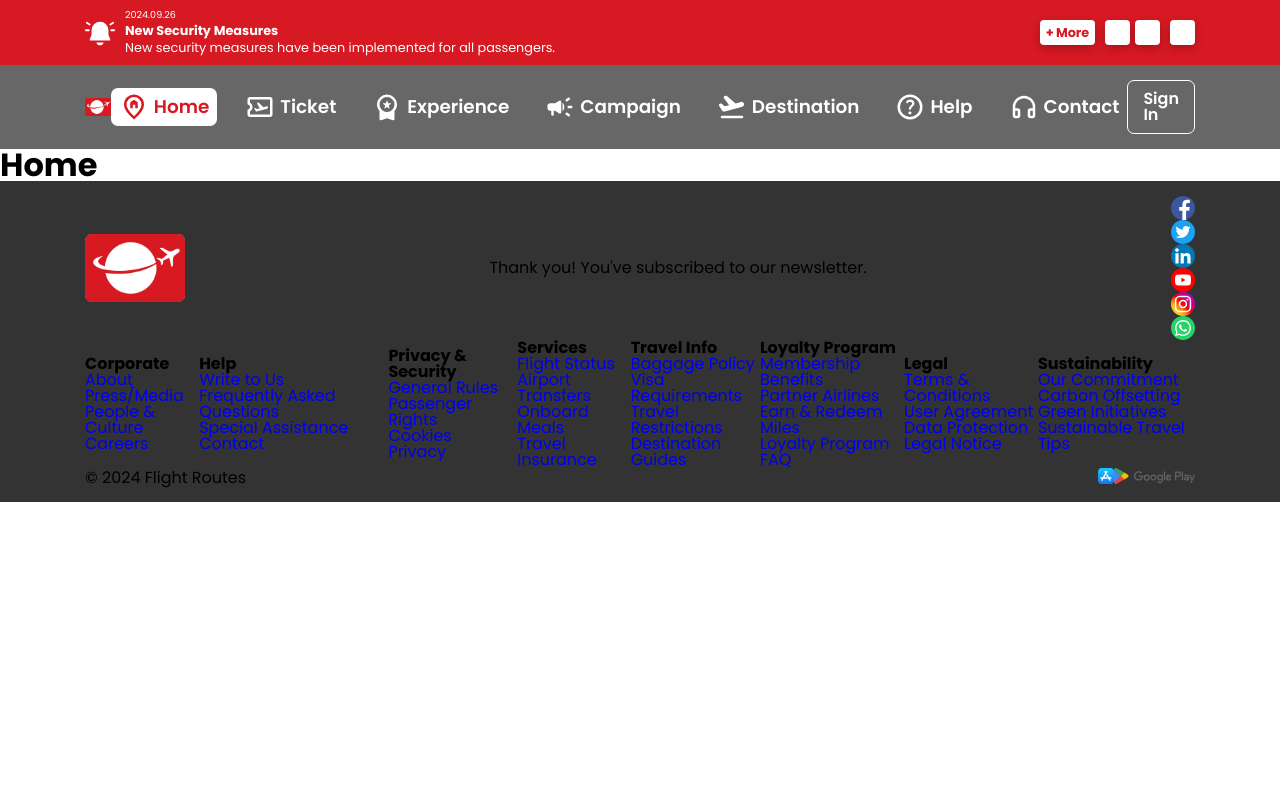
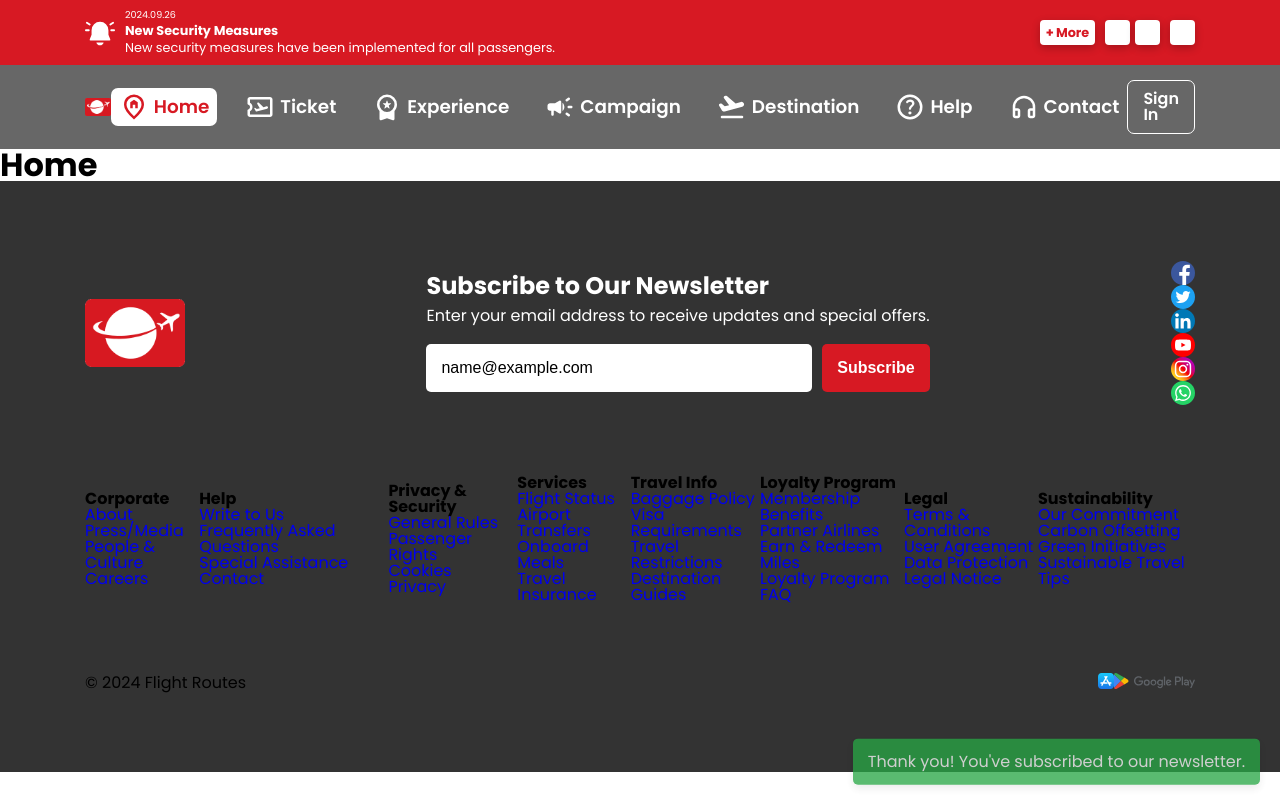
Before and after one commit to Gauravpatil1305/flightbooking, a Next.js app: page / in a window 1280 px wide. Both pictures are taken after typing "name@example.com" into the empty fields and a click on the button "Subscribe". Built offline with nearby package versions, Linux system fonts and the light colour scheme; some icons are missing.

Commit message:
Update
Updated for Newsletter components.

```diff
--- a/src/components/Footer/components/Newsletter/Newsletter.tsx
+++ b/src/components/Footer/components/Newsletter/Newsletter.tsx
@@ -1,56 +1,51 @@
 "use client";
 
 import React, { useState } from "react";
-import { Tooltip } from "react-tooltip";
-import "react-tooltip/dist/react-tooltip.css";
+import SuccessMessage from "./components/SuccessMessage";
+import ErrorMessage from "./components/ErrorMessage";
+
 const Newsletter: React.FC = () => {
   const [email, setEmail] = useState<string>("");
   const [isSubmitted, setIsSubmitted] = useState<boolean>(false);
-  const [tooltipContent, setTooltipContent] = useState<string>("");
+  const [error, setError] = useState<string>("");
 
   const handleSubmit = (e: React.FormEvent<HTMLFormElement>) => {
     e.preventDefault();
 
+    const emailRegex = /^[^\s@]+@[^\s@]+\.[^\s@]+$/;
+
     if (!email) {
-      setTooltipContent("Please enter your email address");
+      setError("Please enter your email address");
+    } else if (!emailRegex.test(email)) {
+      setError("Please enter a valid email address");
     } else {
       setIsSubmitted(true);
-      setEmail("");
-      setTooltipContent("Success!");
-      setTimeout(() => {
-        setTooltipContent("");
-      }, 2000);
+      setError("");
     }
   };
 
   return (
-    <div>
-      {isSubmitted ? (
-        <p>Thank you! You&apos;ve subscribed to our newsletter.</p>
-      ) : (
-        <>
-          <h3>Subscribe to Our Newsletter</h3>
-          <p>Enter your email address to receive updates and special offers.</p>
-          <form onSubmit={handleSubmit}>
+    <div className="footer-newsletter">
+      {isSubmitted && (
+        <SuccessMessage message="Thank you! You've subscribed to our newsletter." />
+      )}
+      <h3 className="title">Subscribe to Our Newsletter</h3>
+      <p className="description">
+        Enter your email address to receive updates and special offers.
+      </p>
+      <form onSubmit={handleSubmit} className="form" noValidate>
         <input
           type="email"
           placeholder="Enter your email address"
           value={email}
           onChange={(e) => setEmail(e.target.value)}
-              required
+          className="input"
         />
-            <button
-              type="submit"
-              data-tooltip-id="newsletter-tooltip"
-              data-tooltip-content={tooltipContent}
-              data-tooltip-place="top"
-            >
+        <button type="submit" className="submitButton">
           Subscribe
         </button>
-            <Tooltip id="newsletter-tooltip" place="top" />
       </form>
-        </>
-      )}
+      {error && <ErrorMessage message={error} />}
     </div>
   );
 };
--- /dev/null
+++ b/src/components/Footer/components/Newsletter/components/ErrorMessage.tsx
@@ -0,0 +1,29 @@
+"use client";
+
+import React, { useEffect, useState } from "react";
+
+interface ErrorMessageProps {
+  message: string;
+}
+
+const ErrorMessage: React.FC<ErrorMessageProps> = ({ message }) => {
+  const [visible, setVisible] = useState<boolean>(true);
+
+  useEffect(() => {
+    const timer = setTimeout(() => {
+      setVisible(false);
+    }, 3000);
+
+    return () => clearTimeout(timer);
+  }, []);
+
+  if (!visible) return null;
+
+  return (
+    <div className="popUpMessage" style={{ backgroundColor: "#dc3545" }}>
+      <p>{message}</p>
+    </div>
+  );
+};
+
+export default ErrorMessage;
--- /dev/null
+++ b/src/components/Footer/components/Newsletter/components/SuccessMessage.tsx
@@ -0,0 +1,29 @@
+"use client";
+
+import React, { useEffect, useState } from "react";
+
+interface SuccessMessageProps {
+  message: string;
+}
+
+const SuccessMessage: React.FC<SuccessMessageProps> = ({ message }) => {
+  const [visible, setVisible] = useState<boolean>(true);
+
+  useEffect(() => {
+    const timer = setTimeout(() => {
+      setVisible(false);
+    }, 3000);
+
+    return () => clearTimeout(timer);
+  }, []);
+
+  if (!visible) return null;
+
+  return (
+    <div className="popUpMessage" style={{ backgroundColor: "#28a745" }}>
+      <p>{message}</p>
+    </div>
+  );
+};
+
+export default SuccessMessage;
--- a/src/components/Footer/styles/Footer.scss
+++ b/src/components/Footer/styles/Footer.scss
@@ -7,12 +7,85 @@
         align-items: center;
         justify-content: space-between;
         flex-direction: column;
-        padding: 15px;
+        gap: 70px;
+        padding: 80px 15px;
         .footer-info {
             display: flex;
             align-items: center;
             justify-content: space-between;
             width: 100%;
+            .footer-newsletter {
+                display: flex;
+                flex-direction: column;
+                align-items: flex-start;
+                .title {
+                    font-size: 1.5rem;
+                    margin-bottom: 10px;
+                    color: $white;
+                }
+                .description {
+                    font-size: 1rem;
+                    margin-bottom: 20px;
+                    color: $white;
+                }
+                .form {
+                    display: flex;
+                    align-items: center;
+                    justify-content: center;
+                    gap: 10px;
+                    width: 100%;
+                    .input {
+                        font-size: 1rem;
+                        padding: 15px;
+                        border-radius: 5px;
+                        border: none;
+                        width: 100%;
+                    }
+                    .submitButton {
+                        padding: 15px;
+                        background-color: $red;
+                        color: $white;
+                        border: none;
+                        border-radius: 5px;
+                        font-size: 1rem;
+                        font-weight: bold;
+                        cursor: pointer;
+                    }
+                }
+                .popUpMessage {
+                    position: fixed;
+                    bottom: 20px;
+                    right: 20px;
+                    padding: 15px;
+                    border-radius: 5px;
+                    color: $white;
+                    box-shadow: 0 4px 8px rgba(0, 0, 0, 0.1);
+                    z-index: 1000;
+                    animation: fadeInOut 3s ease-in-out;
+                    p {
+                        margin: 0;
+                        font-size: 1rem;
+                    }
+                    @keyframes fadeInOut {
+                        0% {
+                            opacity: 0;
+                            transform: translateY(20px);
+                        }
+                        10% {
+                            opacity: 1;
+                            transform: translateY(0);
+                        }
+                        90% {
+                            opacity: 1;
+                            transform: translateY(0);
+                        }
+                        100% {
+                            opacity: 0;
+                            transform: translateY(20px);
+                        }
+                    }
+                }
+            }
         }
         .footer-navbar {
             .navbar {
```
Lines whose indentation alone changed are shown as unchanged.
